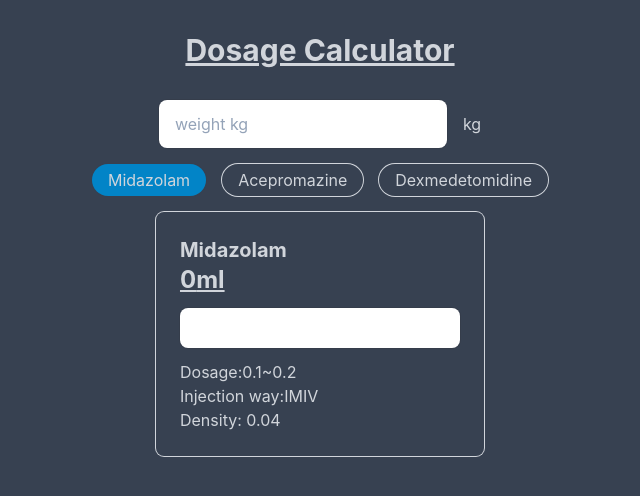
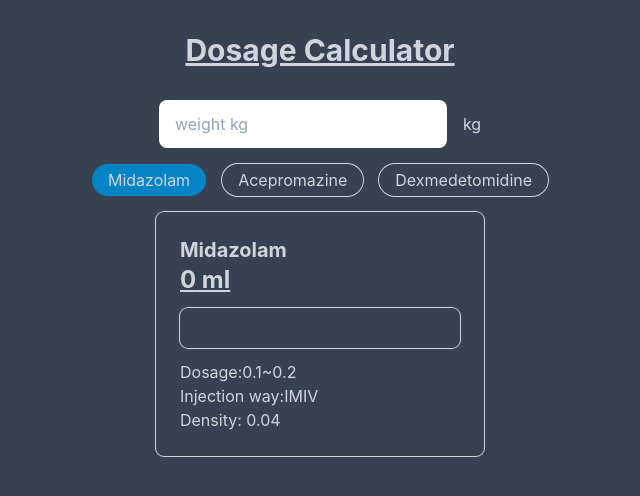
Before and after one commit to sherrylia0hy/dosage-calculator, a React (Create React App) app: page / in a window 1280 px wide. Both pictures are taken after a click on the button "Midazolam". Shown: the top 496 px of the page, without its empty margins (320-960 px from the left). Built offline with nearby package versions, Linux system fonts and the light colour scheme.

Commit message:
Adjust card style

```diff
--- a/src/components/OutputCard.js
+++ b/src/components/OutputCard.js
@@ -6,8 +6,8 @@ const OutputCard = ({drug, weight}) => {
   return (
     <div className="w-full md:w-max card p-6 ring-1 ring-gray-300 rounded-lg">
         <h1 className="text-xl font-bold">{drug.name}</h1>
-        <h1 className="text-2xl font-bold underline">{amount}ml</h1>
-        <input className="w-auto px-4 h-10 my-3 ring-1 ring-stone-800/10 rounded-lg placeholder:text-slate-400"type="number" />
+        <h1 className="text-2xl font-bold underline">{amount} ml</h1>
+        <input className="w-full ring-1 ring-gray-300 bg-transparent px-4 h-10 my-3 rounded-lg placeholder:text-slate-400"type="number" />
         <ul>
             <li>Dosage:{drug.dosage_floor}~{drug.dosage_ciel}</li>
             <li>Injection way:{drug.injection}</li>
--- a/src/components/OutputCards.js
+++ b/src/components/OutputCards.js
@@ -2,7 +2,7 @@ import OutputCard from "./OutputCard"
 
 const OutputCards = ({drugs, weight}) => {
   return (
-    <div className="card-holder  mt-4 w-full flex-wrap gap-4 flex place-content-center">
+    <div className="card-holder mt-6 sm:mt-4 w-full flex-wrap gap-4 flex place-content-center">
       {/* <h1>{drugs}</h1> */}
 
       {drugs.map((drug)=>drug.select ===true?<OutputCard key={drug.id} drug={drug} weight={weight}/>: "")}
```
